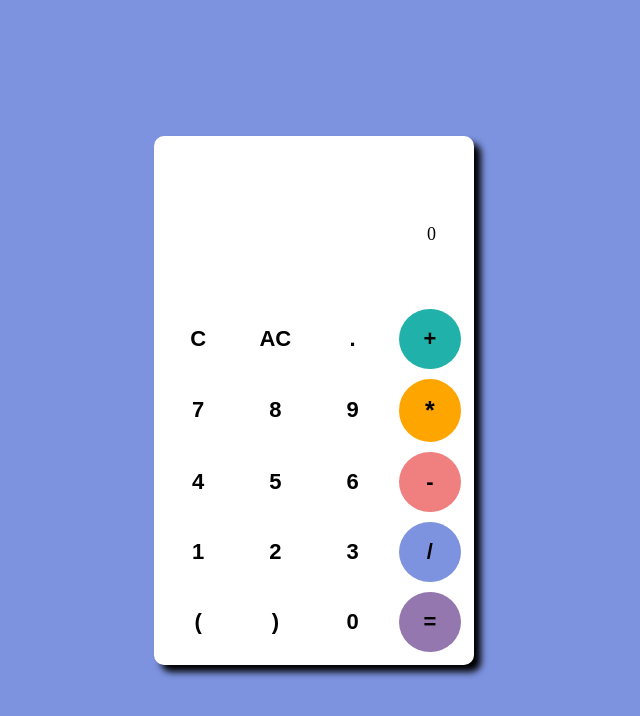
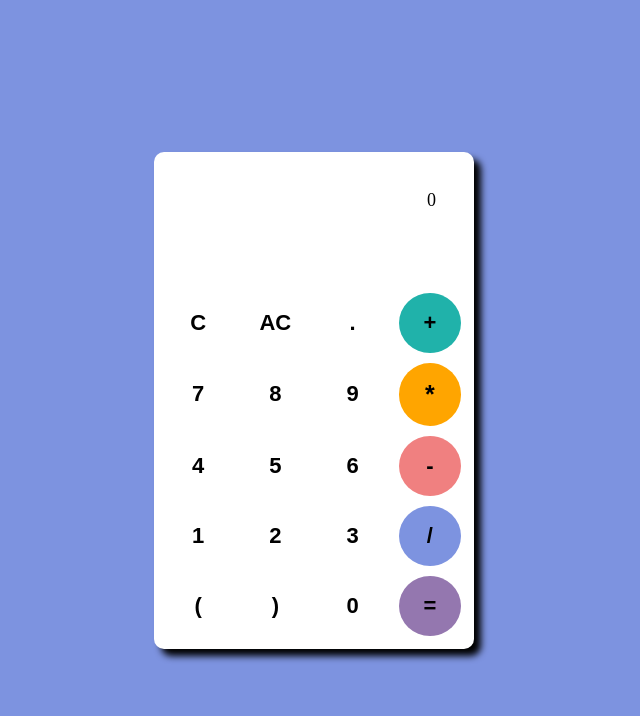
Before and after one commit to favy-codez/Nsonye-eighth-task, a plain HTML site: page index.html in a window 1280 px wide. Shown: the whole page, without its empty margins (326-966 px from the left). Drawn offline with Linux system fonts and the light colour scheme.

Commit message:
added js

```diff
--- a/css/style.css
+++ b/css/style.css
@@ -24,7 +24,7 @@ main{
 
 .display{
     width: 100%;
-    height: 20vh;
+    height: 16vh;
     background: white;
     color: black ;
 }
@@ -34,6 +34,7 @@ main{
     text-align: center;
     grid-template-columns: 1fr 1fr 1fr 1fr;
     gap:10px 15px;
+    /* margin-top: 1rem; */
 }
 
 button{
@@ -52,7 +53,7 @@ button:hover{
 
 .output{
     font-size: 28px;
-    padding: 25px;
+    padding: 0 25px;
 }
 
 .result{
```
Also changed, not shown: css/Color Codes.txt (deleted).
